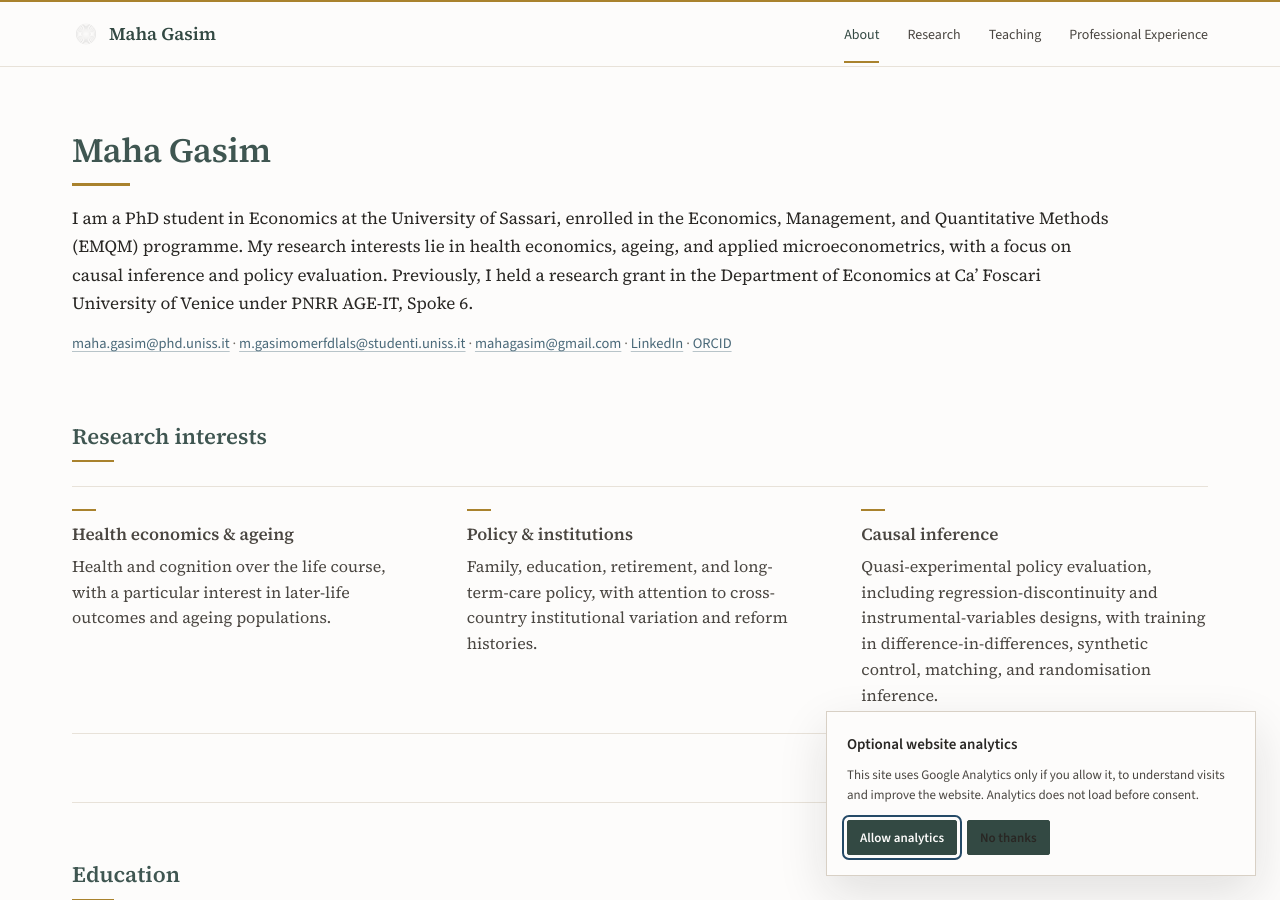
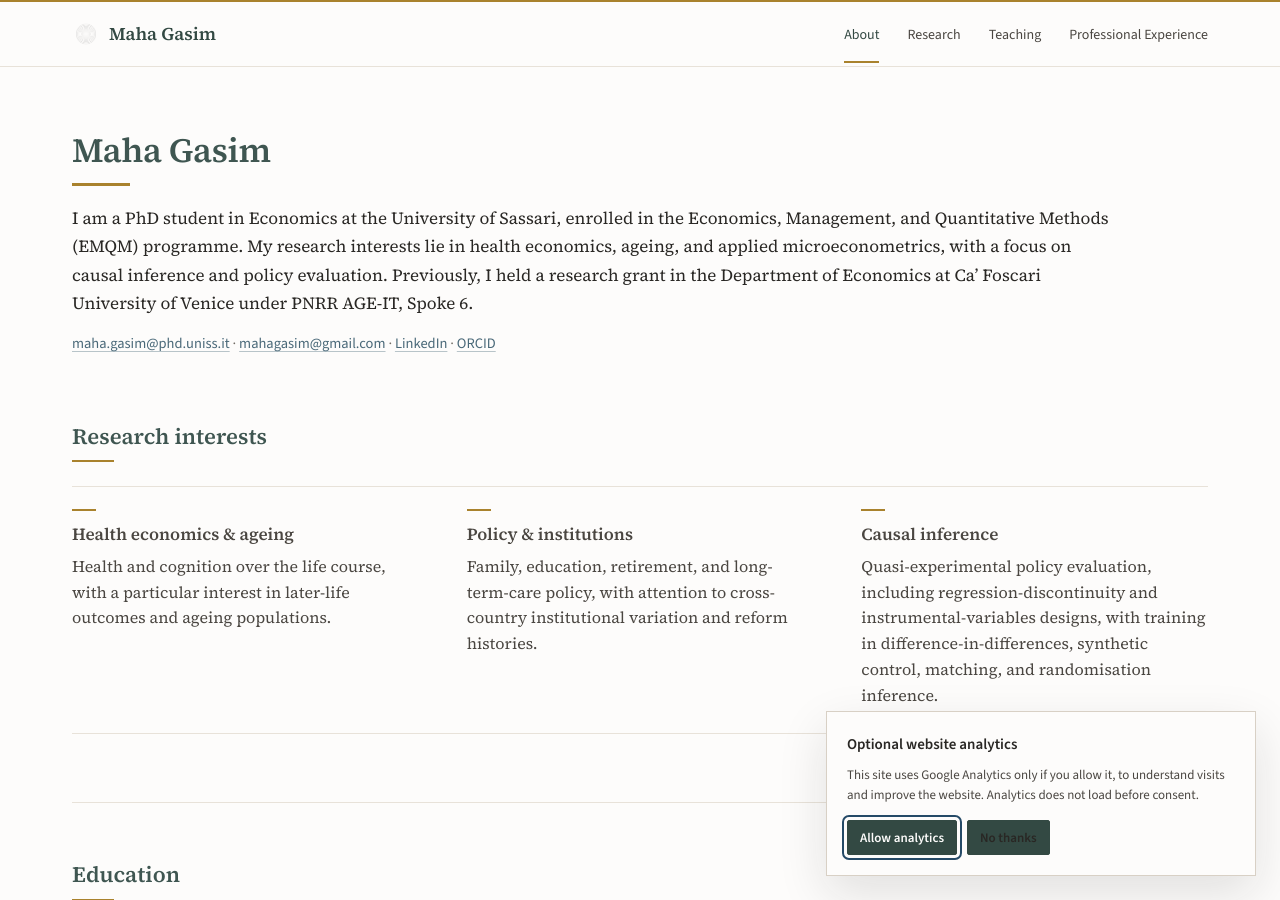
Before and after one commit to mahagasim/mahagasim.github.io, a Jekyll site: the page built from index.md, in a window 1280 px wide and 900 px high. Built offline with Jekyll 4.4.1, drawn with Linux system fonts in a browser that asks for light colours.

Commit message:
Show only PhD and personal emails on website

```diff
--- a/index.md
+++ b/index.md
@@ -8,7 +8,7 @@ description: About Maha Gasim — PhD student in Economics at the University of
 
 <p class="page-intro">I am a PhD student in Economics at the University of Sassari, enrolled in the Economics, Management, and Quantitative Methods (EMQM) programme. My research interests lie in health economics, ageing, and applied microeconometrics, with a focus on causal inference and policy evaluation. Previously, I held a research grant in the Department of Economics at Ca’ Foscari University of Venice under PNRR AGE-IT, Spoke 6.</p>
 
-<p class="entry-meta contact-line"><a href="mailto:maha.gasim@phd.uniss.it">maha.gasim@phd.uniss.it</a> · <a href="mailto:m.gasimomerfdlals@studenti.uniss.it">m.gasimomerfdlals@studenti.uniss.it</a> · <a href="mailto:mahagasim@gmail.com">mahagasim@gmail.com</a> · <a href="https://www.linkedin.com/in/maha-gasim-678975122">LinkedIn</a> · <a href="https://orcid.org/0000-0002-0859-2915" target="_blank" rel="noopener">ORCID</a></p>
+<p class="entry-meta contact-line"><a href="mailto:maha.gasim@phd.uniss.it">maha.gasim@phd.uniss.it</a> · <a href="mailto:mahagasim@gmail.com">mahagasim@gmail.com</a> · <a href="https://www.linkedin.com/in/maha-gasim-678975122">LinkedIn</a> · <a href="https://orcid.org/0000-0002-0859-2915" target="_blank" rel="noopener">ORCID</a></p>
 
 <section class="section-block">
   <div class="section-heading section-heading--compact">
```
